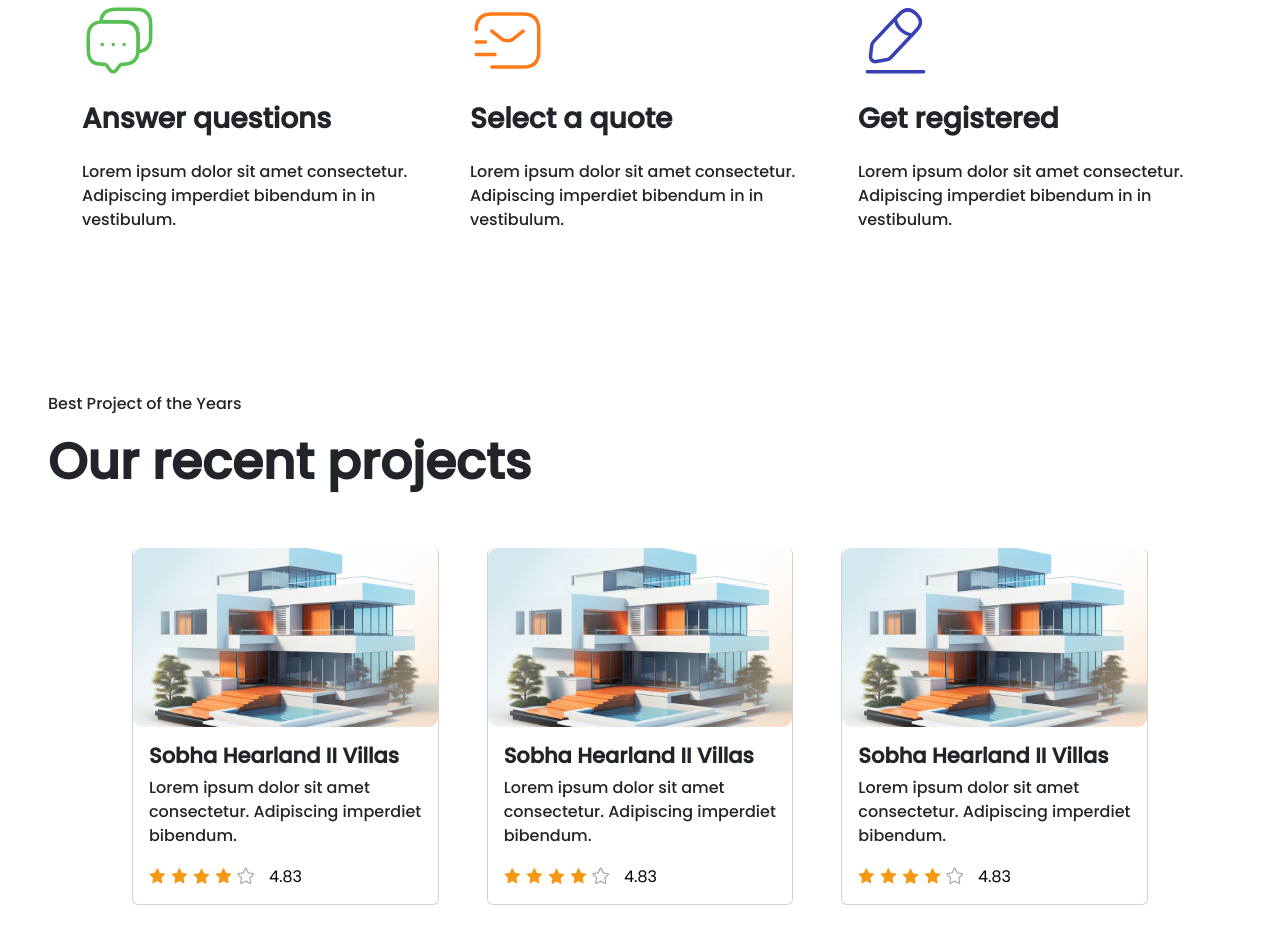
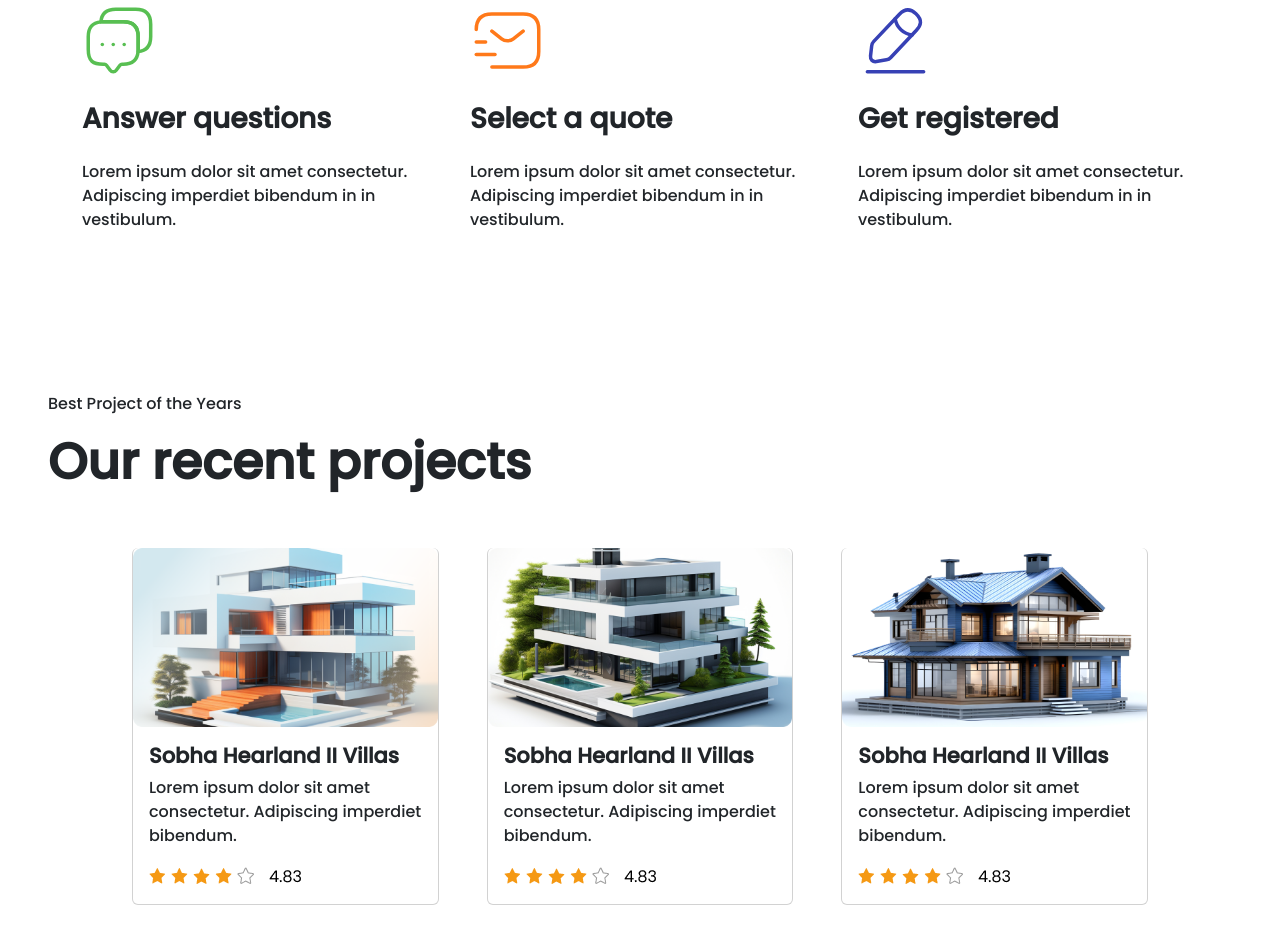
Before and after one commit to Izma-ali/Real-Estate-clone-, a plain HTML site: page index.html in a window 1280 px wide. Shown: the part 918-1861 px from the top of the page. Drawn offline with nearby package versions, Linux system fonts and the light colour scheme.

Commit message:
changes done

```diff
--- a/index.html
+++ b/index.html
@@ -129,7 +129,7 @@
       </div>
       <div class="col-12 col-lg-6 col-xl-4 ">
         <div class="card border-top-0" style="width:100%;">
-          <img src="images/house1.png" class="card-img-top" alt="...">
+          <img src="images/house2.png" class="card-img-top" alt="...">
           <div class="card-body text-start">
             <h4 class="card-text">Sobha Hearland II Villas</h4>
             <p class="card-text">Lorem ipsum dolor sit amet consectetur. Adipiscing imperdiet bibendum.</p>
@@ -139,7 +139,7 @@
       </div>
       <div class="col-12 col-lg-6 col-xl-4 ">
         <div class="card border-top-0" style="width: 100%;">
-          <img src="images/house1.png" class="card-img-top" alt="...">
+          <img src="images/house3.png" class="card-img-top" alt="...">
           <div class="card-body text-start">
             <h4 class="card-text">Sobha Hearland II Villas</h4>
             <p class="card-text">Lorem ipsum dolor sit amet consectetur. Adipiscing imperdiet bibendum.</p>
```
